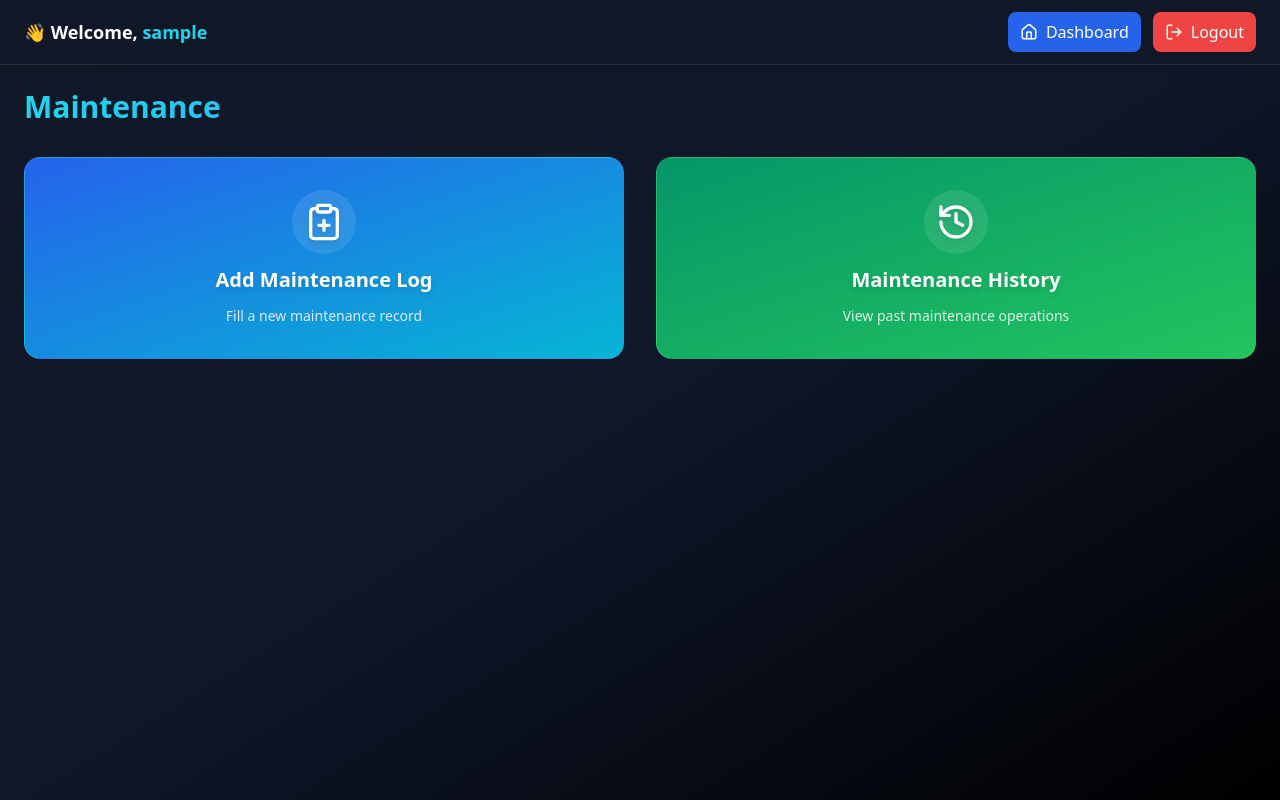
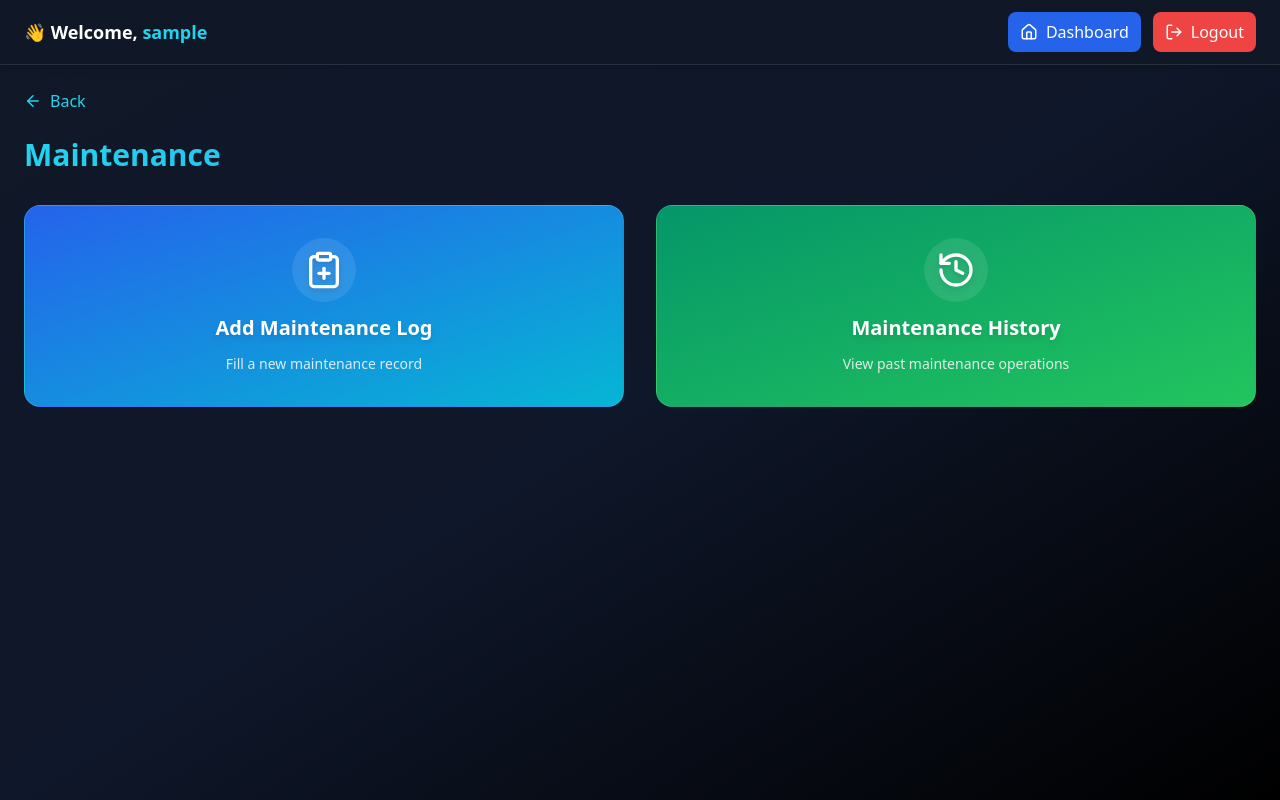
Before and after one commit to Vonamto/machinery-maintenance, a React (Vite) app in the folder frontend/: page /maintenance in a window 1280 px wide. Built offline with nearby package versions, Linux system fonts and the light colour scheme; no server answers; sample sign-in values are in the browser's storage.

Commit message:
Update index.jsx fix notes

```diff
--- a/frontend/src/pages/Maintenance/index.jsx
+++ b/frontend/src/pages/Maintenance/index.jsx
@@ -1,13 +1,14 @@
 // frontend/src/pages/Maintenance/index.jsx
 import React from "react";
-import { Link } from "react-router-dom";
+import { Link, useNavigate } from "react-router-dom";
 import { Card, CardContent } from "@/components/ui/card";
-import { ClipboardPlus, History } from "lucide-react";
+import { ClipboardPlus, History, ArrowLeft } from "lucide-react";
 import Navbar from "@/components/Navbar";
 import { useAuth } from "@/context/AuthContext";
 
 export default function Maintenance() {
   const { user } = useAuth();
+  const navigate = useNavigate();
 
   const cards = [
     {
@@ -33,6 +34,14 @@ export default function Maintenance() {
       <Navbar user={user} />
 
       <div className="p-6">
+        {/* Back button */}
+        <button
+          onClick={() => navigate(-1)}
+          className="inline-flex items-center gap-2 text-cyan-400 hover:text-cyan-300 mb-6 transition"
+        >
+          <ArrowLeft size={18} /> Back
+        </button>
+
         <h1 className="text-3xl font-bold mb-8 text-transparent bg-clip-text bg-gradient-to-r from-cyan-400 to-blue-500">
           Maintenance
         </h1>
```
